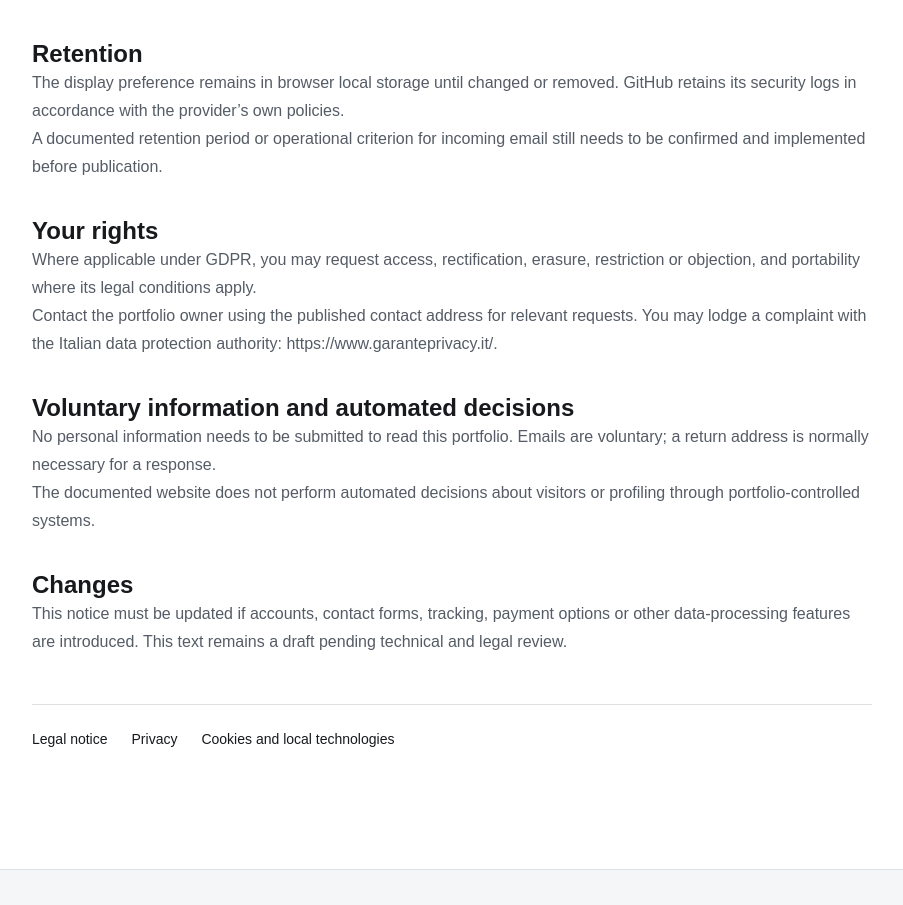
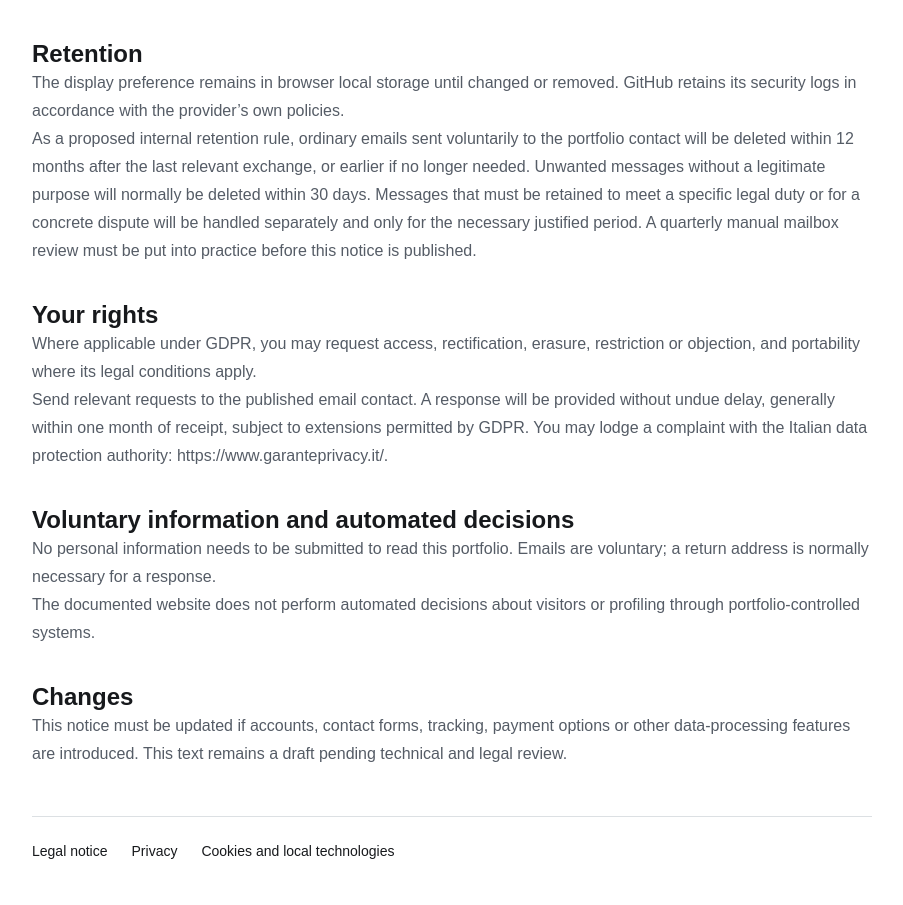
Before and after one commit to manzo8b/marcelus-v-v01, a Next.js app in the folder apps/marcelus-ai-lab/: page /legal/privacy in a window 1280 px wide. Shown: the part 1188-2093 px from the top of the page, without its empty margins (188-1091 px from the left). Built offline with nearby package versions, Linux system fonts and the light colour scheme.

Commit message:
feat(legal): document minimal mailbox retention rule and data-subject response timing in IT EN ES

```diff
--- a/apps/marcelus-ai-lab/components/legal-pages.tsx
+++ b/apps/marcelus-ai-lab/components/legal-pages.tsx
@@ -83,11 +83,11 @@ const documents: Record<Locale, Record<LegalKind, PageCopy>> = {
         ] },
         { heading: 'Conservazione', paragraphs: [
           'La preferenza grafica resta nella memoria locale del browser fino a quando viene modificata o rimossa dal visitatore. I dati tecnici registrati da GitHub seguono le condizioni e i periodi definiti dal fornitore.',
-          'Per le email ricevute occorre ancora formalizzare e applicare un periodo di conservazione o un criterio operativo documentabile: questo elemento è da completare prima della pubblicazione.',
+          'Per le email inviate volontariamente al contatto del portfolio si adotta, come criterio interno proposto, la cancellazione entro 12 mesi dall’ultima comunicazione pertinente, oppure prima se il messaggio non è più necessario. I messaggi indesiderati privi di interesse vengono eliminati normalmente entro 30 giorni. Eventuali comunicazioni da conservare per un obbligo di legge o per una specifica controversia sono gestite separatamente per il solo tempo giustificato dalla relativa finalità. La procedura di controllo trimestrale della casella email deve essere concretamente attuata prima della pubblicazione di questa informativa.',
         ] },
         { heading: 'Diritti degli interessati', paragraphs: [
           'Nei casi e nei limiti previsti dal GDPR, si possono richiedere accesso, rettifica, cancellazione, limitazione del trattamento e opposizione; quando ne ricorrono i presupposti, anche portabilità e altri diritti applicabili.',
-          'È possibile rivolgersi al recapito pubblico per le richieste di competenza del titolare e presentare reclamo al Garante per la protezione dei dati personali (https://www.garanteprivacy.it/).',
+          'Le richieste possono essere inviate al contatto email pubblico. Verrà fornito riscontro senza ingiustificato ritardo, di regola entro un mese dal ricevimento, salvo proroghe consentite dal GDPR. È possibile presentare reclamo al Garante per la protezione dei dati personali (https://www.garanteprivacy.it/).',
         ] },
         { heading: 'Conferimento dei dati e decisioni automatizzate', paragraphs: [
           'Non è necessario inviare dati personali per consultare il portfolio. Il contenuto delle email è fornito volontariamente, ma un recapito di risposta è normalmente necessario per rispondere al messaggio.',
@@ -167,11 +167,11 @@ const documents: Record<Locale, Record<LegalKind, PageCopy>> = {
         ] },
         { heading: 'Retention', paragraphs: [
           'The display preference remains in browser local storage until changed or removed. GitHub retains its security logs in accordance with the provider’s own policies.',
-          'A documented retention period or operational criterion for incoming email still needs to be confirmed and implemented before publication.',
+          'As a proposed internal retention rule, ordinary emails sent voluntarily to the portfolio contact will be deleted within 12 months after the last relevant exchange, or earlier if no longer needed. Unwanted messages without a legitimate purpose will normally be deleted within 30 days. Messages that must be retained to meet a specific legal duty or for a concrete dispute will be handled separately and only for the necessary justified period. A quarterly manual mailbox review must be put into practice before this notice is published.',
         ] },
         { heading: 'Your rights', paragraphs: [
           'Where applicable under GDPR, you may request access, rectification, erasure, restriction or objection, and portability where its legal conditions apply.',
-          'Contact the portfolio owner using the published contact address for relevant requests. You may lodge a complaint with the Italian data protection authority: https://www.garanteprivacy.it/.',
+          'Send relevant requests to the published email contact. A response will be provided without undue delay, generally within one month of receipt, subject to extensions permitted by GDPR. You may lodge a complaint with the Italian data protection authority: https://www.garanteprivacy.it/.',
         ] },
         { heading: 'Voluntary information and automated decisions', paragraphs: [
           'No personal information needs to be submitted to read this portfolio. Emails are voluntary; a return address is normally necessary for a response.',
@@ -251,11 +251,11 @@ const documents: Record<Locale, Record<LegalKind, PageCopy>> = {
         ] },
         { heading: 'Conservación', paragraphs: [
           'La preferencia visual permanece en el almacenamiento local del navegador hasta modificarse o borrarse. Los registros de seguridad de GitHub siguen las políticas de ese proveedor.',
-          'Queda pendiente establecer y aplicar un período o criterio documentado para conservar los correos recibidos antes de la publicación.',
+          'Como criterio interno propuesto, los correos enviados voluntariamente al contacto del portafolio se eliminarán dentro de los 12 meses siguientes a la última comunicación pertinente, o antes si dejan de ser necesarios. Los mensajes no deseados sin finalidad legítima se eliminarán normalmente dentro de 30 días. Los mensajes que deban conservarse por una obligación legal específica o una controversia concreta se gestionarán por separado únicamente durante el plazo justificado. Antes de publicar esta política debe ponerse en práctica la revisión manual trimestral del buzón.',
         ] },
         { heading: 'Derechos de las personas', paragraphs: [
           'Cuando proceda según el RGPD, pueden ejercerse derechos de acceso, rectificación, supresión, limitación u oposición, así como portabilidad cuando corresponda.',
-          'Las solicitudes relativas al responsable pueden dirigirse al contacto público. También se puede presentar una reclamación ante el Garante italiano: https://www.garanteprivacy.it/.',
+          'Las solicitudes pueden enviarse al correo de contacto público. Se responderá sin dilación indebida, por regla general dentro de un mes de su recepción, salvo las prórrogas permitidas por el RGPD. También se puede reclamar ante el Garante italiano: https://www.garanteprivacy.it/.',
         ] },
         { heading: 'Carácter voluntario y decisiones automatizadas', paragraphs: [
           'No es obligatorio comunicar datos personales para consultar el portafolio. Los correos se envían voluntariamente; normalmente se necesita una dirección de respuesta para contestar.',
```
